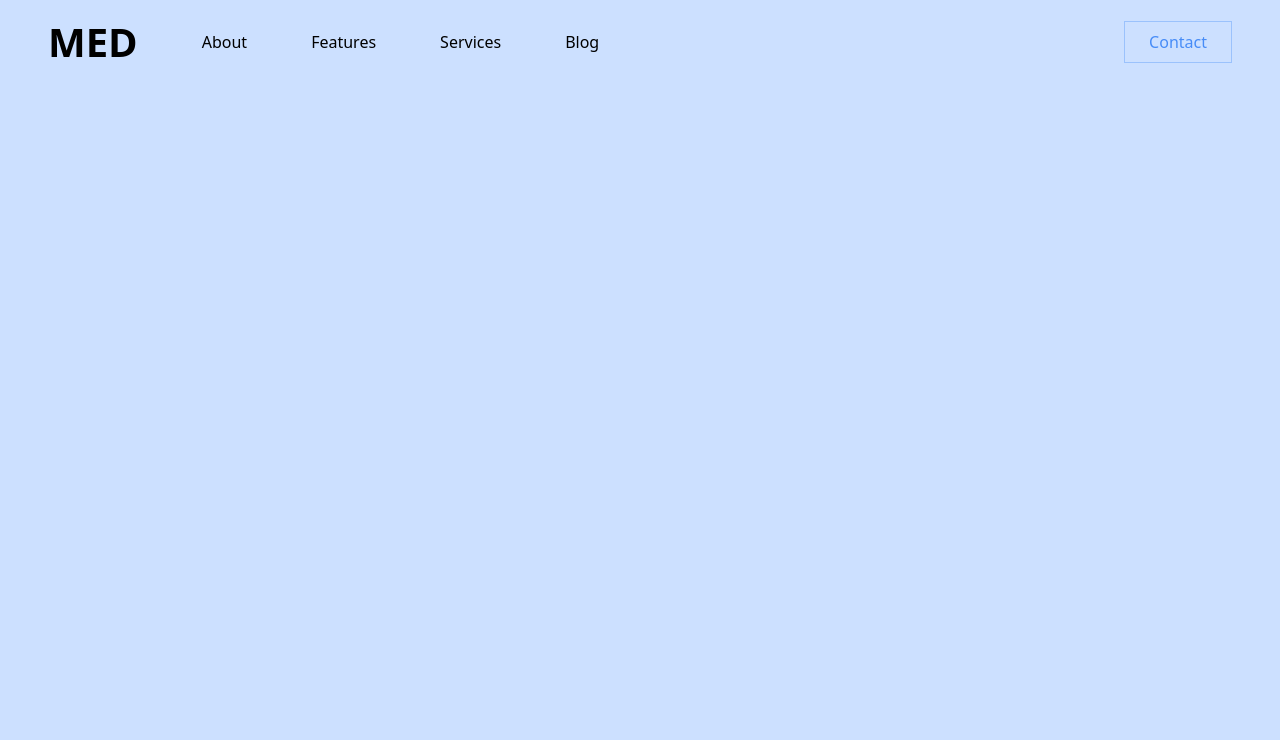
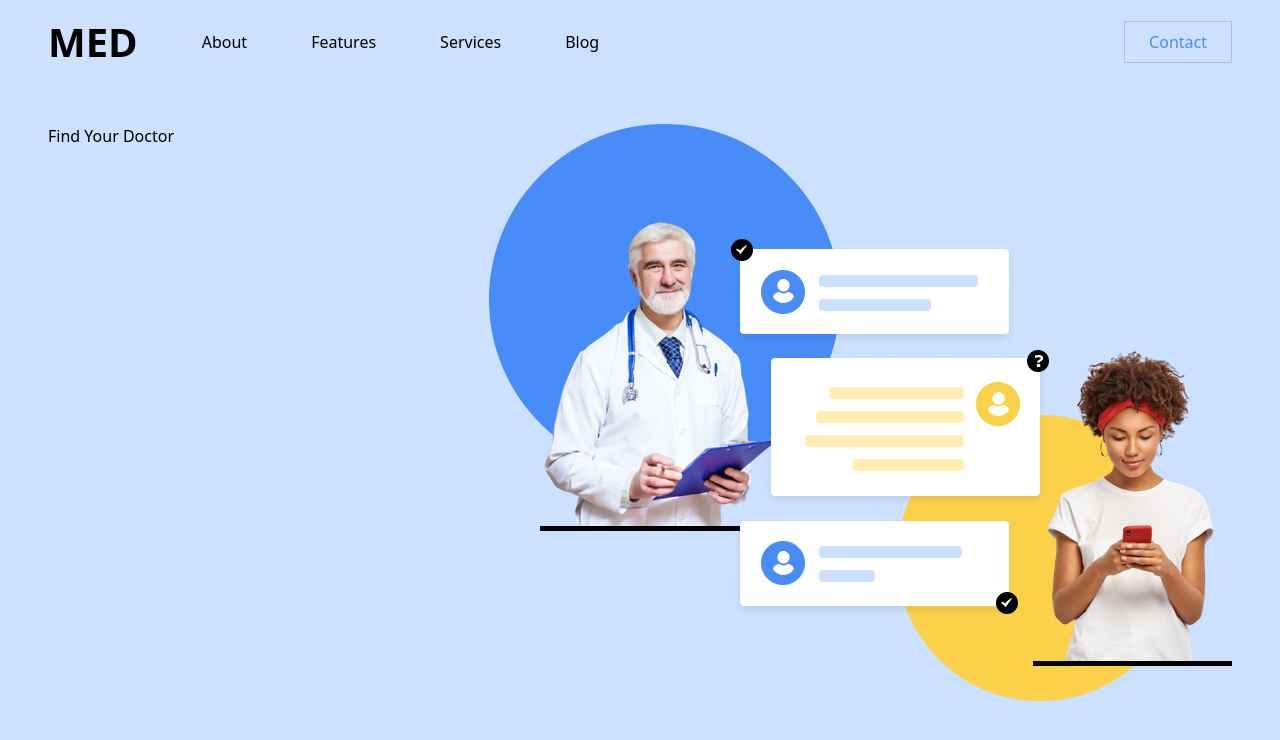
Before and after one commit to Andreyhuey/medilifi, a React (Vite) app: page / in a window 1280 px wide. Shown: the top 740 px of the page. Built offline with nearby package versions, Linux system fonts and the light colour scheme.

Commit message:
header modified

```diff
--- a/src/components/Header.tsx
+++ b/src/components/Header.tsx
@@ -1,5 +1,16 @@
+import header from "../assets/header-img.png";
+
 const Header = () => {
-  return <div className="min-h-screen bg-[#CCE0FF]"></div>;
+  return (
+    <div className="min-h-screen bg-[#CCE0FF] lg:px-12 md:px-8 px-4 py-10">
+      <div className="flex flex-col lg:flex-row justify-between">
+        <div className="lg:order-1 order-2 ">
+          <h1 className="">Find Your Doctor</h1>
+        </div>
+        <img src={header} alt={header} className="order-1 lg:order-2" />
+      </div>
+    </div>
+  );
 };
 
 export default Header;
```
